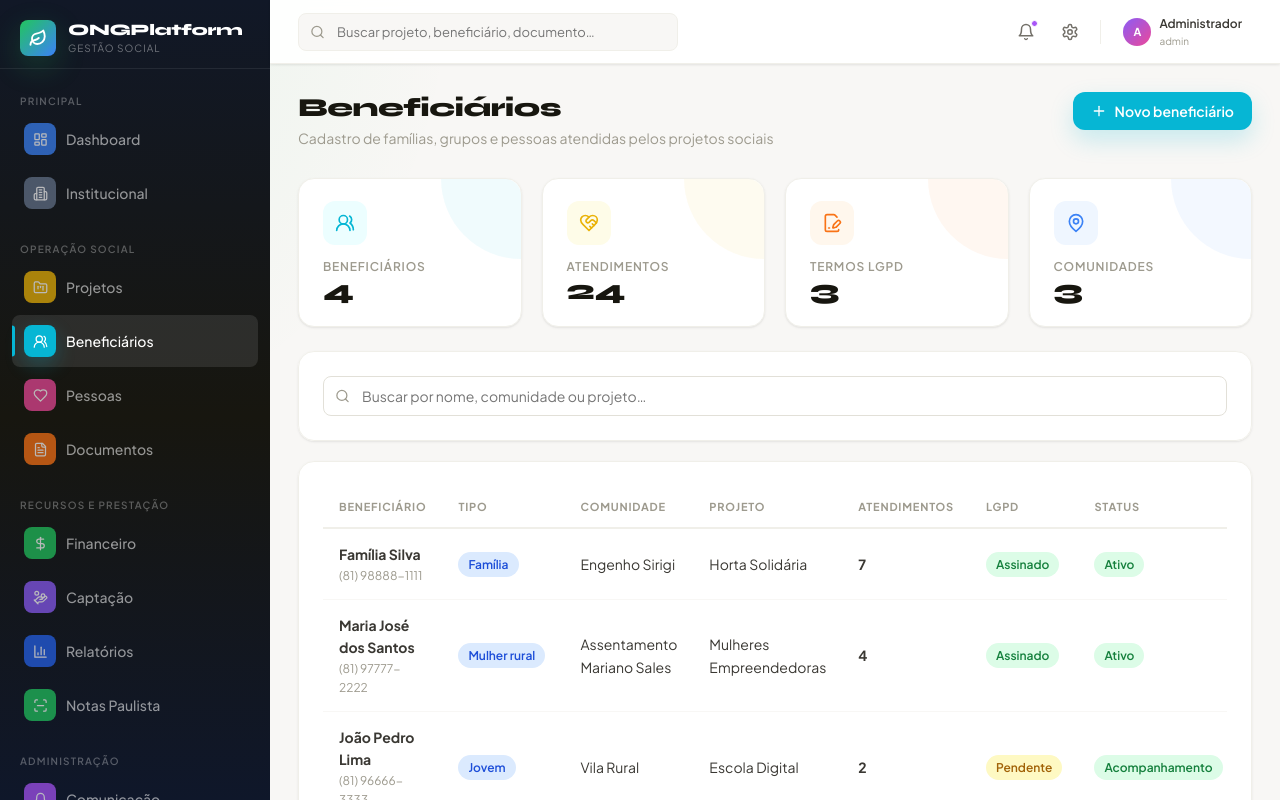
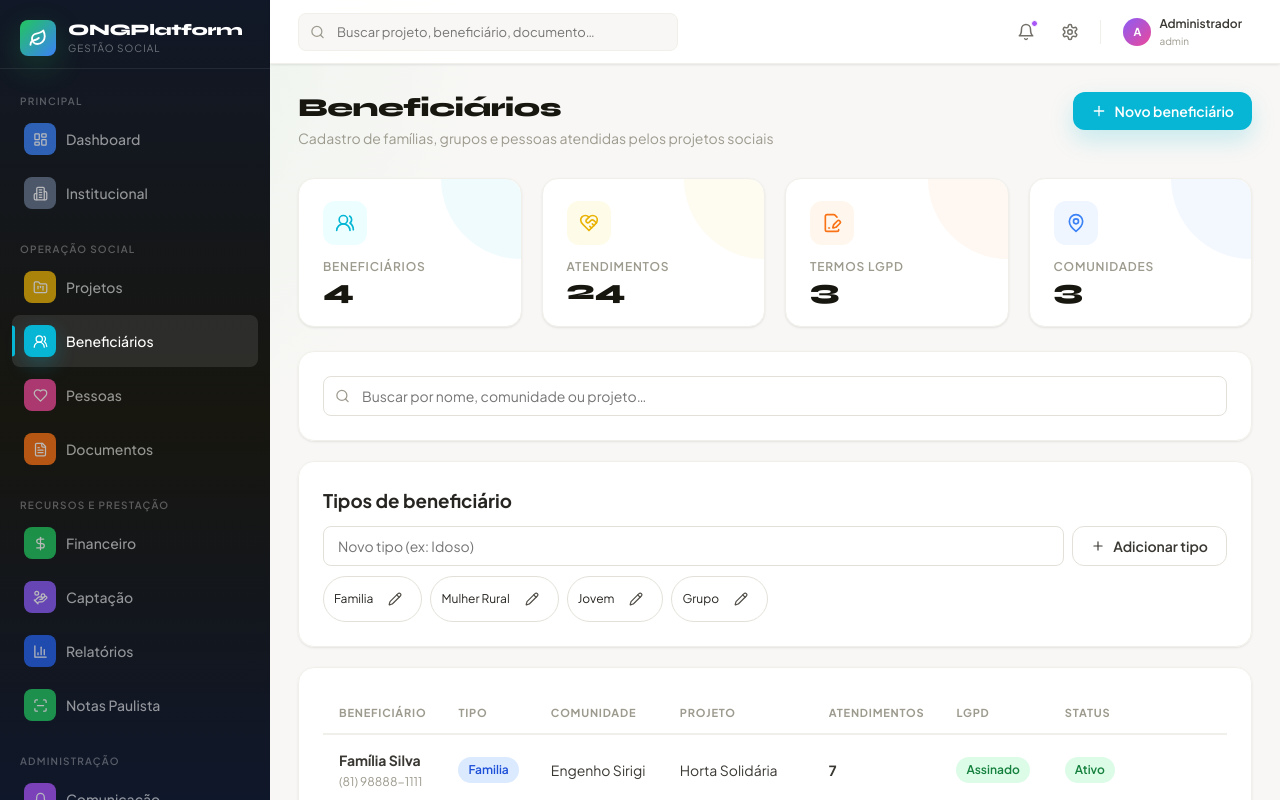
Before and after one commit to Klint-prog/ong-platform, a React (Vite) app: page /beneficiarios in a window 1280 px wide. Both pictures are taken after typing "name@example.com", "Sample123" into the empty fields and a click on the button "Entrar". Shown: the top 800 px of the page. Built offline with nearby package versions, Linux system fonts and the light colour scheme.

Commit message:
Permitir gerenciar tipos de beneficiários

```diff
--- a/src/App.jsx
+++ b/src/App.jsx
@@ -15,6 +15,7 @@ import Beneficiarios from './pages/beneficiarios/Beneficiarios'
 import Documentos from './pages/documentos/Documentos'
 import Captacao from './pages/captacao/Captacao'
 import Relatorios from './pages/relatorios/Relatorios'
+import BeneficiarioCadastroPage from './pages/beneficiarios/BeneficiarioCadastroPage'
 import { NovaPessoaPage, NovaTransacaoPage, NovoEnvioPage, EditarInstitucionalPage } from './pages/cadastros/Cadastros'
 import NovoProjetoPage from './pages/projetos/NovoProjetoPage'
 import { Search, Bell, Settings } from 'lucide-react'
@@ -62,6 +63,8 @@ function AppShell({ user, onLogout }) {
           <Route path="/pessoas"       element={<Pessoas />} />
           <Route path="/pessoas/nova"  element={<NovaPessoaPage />} />
           <Route path="/beneficiarios" element={<Beneficiarios />} />
+          <Route path="/beneficiarios/novo" element={<BeneficiarioCadastroPage />} />
+          <Route path="/beneficiarios/:id/editar" element={<BeneficiarioCadastroPage />} />
           <Route path="/financeiro"    element={<Financeiro />} />
           <Route path="/financeiro/nova" element={<NovaTransacaoPage />} />
           <Route path="/projetos"      element={<Projetos />} />
--- /dev/null
+++ b/src/pages/beneficiarios/BeneficiarioCadastroPage.jsx
@@ -0,0 +1,61 @@
+import { useEffect, useState } from 'react'
+import { ArrowLeft, Plus, Save } from 'lucide-react'
+import { useNavigate, useParams } from 'react-router-dom'
+import { listarTipos, salvarTipos } from './tiposBeneficiario'
+
+export default function BeneficiarioCadastroPage() {
+  const { id } = useParams()
+  const emEdicao = Boolean(id)
+  const navigate = useNavigate()
+  const [tipos, setTipos] = useState([])
+  const [novoTipo, setNovoTipo] = useState('')
+
+  useEffect(() => {
+    setTipos(listarTipos())
+  }, [])
+
+  const adicionarTipo = () => {
+    const normalizado = novoTipo.trim().toUpperCase().replaceAll(' ', '_')
+    if (!normalizado || tipos.includes(normalizado)) return
+    const atualizados = [...tipos, normalizado]
+    setTipos(atualizados)
+    salvarTipos(atualizados)
+    setNovoTipo('')
+  }
+
+  return (
+    <div className="animate-fade-in">
+      <div className="page-header" style={{ marginBottom: 20 }}>
+        <div>
+          <h1 className="page-title">{emEdicao ? 'Editar beneficiário' : 'Novo beneficiário'}</h1>
+          <p className="page-subtitle">{emEdicao ? 'Atualize as informações do beneficiário selecionado' : 'Cadastre famílias, grupos e pessoas atendidas'}</p>
+        </div>
+        <button className="btn btn-outline" onClick={() => navigate(-1)}><ArrowLeft size={16} /> Voltar</button>
+      </div>
+
+      <div className="card" style={{ maxWidth: 760 }}>
+        <div style={{ display: 'grid', gap: 14 }}>
+          <input placeholder="Nome do beneficiário" />
+          <div style={{ display: 'grid', gap: 8 }}>
+            <select>
+              {tipos.map((tipo) => <option key={tipo} value={tipo}>{tipo}</option>)}
+            </select>
+            <div style={{ display: 'flex', gap: 8 }}>
+              <input value={novoTipo} onChange={(e) => setNovoTipo(e.target.value)} placeholder="Adicionar novo tipo" />
+              <button className="btn btn-outline" type="button" onClick={adicionarTipo}><Plus size={14} /> Incluir tipo</button>
+            </div>
+          </div>
+          <input placeholder="Comunidade" />
+          <input placeholder="Projeto" />
+          <input placeholder="Telefone" />
+          <input placeholder="Status" />
+          <input type="number" placeholder="Atendimentos" />
+        </div>
+
+        <div style={{ display: 'flex', justifyContent: 'flex-end', marginTop: 18 }}>
+          <button className="btn btn-primary" style={{ '--mod-color': 'var(--blue-500)' }}><Save size={15} /> Salvar</button>
+        </div>
+      </div>
+    </div>
+  )
+}
--- a/src/pages/beneficiarios/Beneficiarios.jsx
+++ b/src/pages/beneficiarios/Beneficiarios.jsx
@@ -1,5 +1,7 @@
-import { useMemo, useState } from 'react'
-import { UsersRound, Plus, Search, MapPin, FileSignature, HeartHandshake, Trash2 } from 'lucide-react'
+import { useEffect, useMemo, useState } from 'react'
+import { useNavigate } from 'react-router-dom'
+import { UsersRound, Plus, Search, MapPin, FileSignature, HeartHandshake, Trash2, Pencil, Check, X } from 'lucide-react'
+import { listarTipos, salvarTipos, TIPOS_PADRAO } from './tiposBeneficiario'
 
 const seedBeneficiarios = [
   { id: 1, nome: 'Família Silva', tipo: 'FAMILIA', comunidade: 'Engenho Sirigi', projeto: 'Horta Solidária', telefone: '(81) 98888-1111', status: 'ATIVO', termoLgpd: true, atendimentos: 7 },
@@ -8,17 +10,48 @@ const seedBeneficiarios = [
   { id: 4, nome: 'Coletivo de Agricultores Sirigi', tipo: 'GRUPO', comunidade: 'Engenho Sirigi', projeto: 'Saúde Rural', telefone: '(81) 95555-4444', status: 'ATIVO', termoLgpd: true, atendimentos: 11 },
 ]
 
-const tipoLabel = {
-  FAMILIA: 'Família',
-  MULHER_RURAL: 'Mulher rural',
-  JOVEM: 'Jovem',
-  GRUPO: 'Grupo comunitário',
-}
+const formatarTipo = (tipo) => tipo.replaceAll('_', ' ').toLowerCase().replace(/(^|\s)\S/g, (l) => l.toUpperCase())
 
 export default function Beneficiarios() {
   const [beneficiarios, setBeneficiarios] = useState(seedBeneficiarios)
   const [busca, setBusca] = useState('')
+  const [tipos, setTipos] = useState([])
+  const [novoTipo, setNovoTipo] = useState('')
+  const [editandoTipo, setEditandoTipo] = useState(null)
+  const [valorEdicaoTipo, setValorEdicaoTipo] = useState('')
+  const navigate = useNavigate()
 
+
+  useEffect(() => {
+    setTipos(listarTipos())
+  }, [])
+
+  const adicionarTipo = () => {
+    const normalizado = novoTipo.trim().toUpperCase().replaceAll(' ', '_')
+    if (!normalizado || tipos.includes(normalizado)) return
+    const atualizados = [...tipos, normalizado]
+    setTipos(atualizados)
+    salvarTipos(atualizados)
+    setNovoTipo('')
+  }
+
+  const salvarEdicaoTipo = () => {
+    const normalizado = valorEdicaoTipo.trim().toUpperCase().replaceAll(' ', '_')
+    if (!normalizado || tipos.includes(normalizado)) return
+    const atualizados = tipos.map((t) => (t === editandoTipo ? normalizado : t))
+    setTipos(atualizados)
+    salvarTipos(atualizados)
+    setBeneficiarios((atual) => atual.map((b) => (b.tipo === editandoTipo ? { ...b, tipo: normalizado } : b)))
+    setEditandoTipo(null)
+    setValorEdicaoTipo('')
+  }
+
+  const excluirTipo = (tipo) => {
+    if (TIPOS_PADRAO.includes(tipo)) return
+    const atualizados = tipos.filter((t) => t !== tipo)
+    setTipos(atualizados)
+    salvarTipos(atualizados)
+  }
   const filtrados = useMemo(() => beneficiarios.filter((b) => {
     const termo = busca.toLowerCase()
     return b.nome.toLowerCase().includes(termo) || b.comunidade.toLowerCase().includes(termo) || b.projeto.toLowerCase().includes(termo)
@@ -37,7 +70,7 @@ export default function Beneficiarios() {
           <h1 className="page-title">Beneficiários</h1>
           <p className="page-subtitle">Cadastro de famílias, grupos e pessoas atendidas pelos projetos sociais</p>
         </div>
-        <button className="btn btn-primary"><Plus size={16} /> Novo beneficiário</button>
+        <button className="btn btn-primary" onClick={() => navigate('/beneficiarios/novo')}><Plus size={16} /> Novo beneficiário</button>
       </div>
 
       <div className="grid-4" style={{ marginBottom: 24 }}>
@@ -53,6 +86,32 @@ export default function Beneficiarios() {
           <input value={busca} onChange={(e) => setBusca(e.target.value)} placeholder="Buscar por nome, comunidade ou projeto…" style={{ paddingLeft: 38 }} />
         </div>
       </div>
+      <div className="card" style={{ marginBottom: 20 }}>
+        <h3 style={{ marginBottom: 10 }}>Tipos de beneficiário</h3>
+        <div style={{ display: 'flex', gap: 8, marginBottom: 10 }}>
+          <input value={novoTipo} onChange={(e) => setNovoTipo(e.target.value)} placeholder="Novo tipo (ex: Idoso)" />
+          <button className="btn btn-outline" onClick={adicionarTipo} type="button"><Plus size={14} /> Adicionar tipo</button>
+        </div>
+        <div style={{ display: 'flex', flexWrap: 'wrap', gap: 8 }}>
+          {tipos.map((tipo) => (
+            <div key={tipo} style={{ display: 'flex', alignItems: 'center', gap: 6, border: '1px solid var(--gray-200)', borderRadius: 999, padding: '6px 10px' }}>
+              {editandoTipo === tipo ? (
+                <>
+                  <input value={valorEdicaoTipo} onChange={(e) => setValorEdicaoTipo(e.target.value)} style={{ width: 140, padding: '4px 8px' }} />
+                  <button className="btn btn-ghost btn-icon btn-sm" onClick={salvarEdicaoTipo} type="button"><Check size={14} /></button>
+                  <button className="btn btn-ghost btn-icon btn-sm" onClick={() => setEditandoTipo(null)} type="button"><X size={14} /></button>
+                </>
+              ) : (
+                <>
+                  <span style={{ fontSize: 12 }}>{formatarTipo(tipo)}</span>
+                  <button className="btn btn-ghost btn-icon btn-sm" onClick={() => { setEditandoTipo(tipo); setValorEdicaoTipo(tipo) }} type="button"><Pencil size={14} /></button>
+                  {!TIPOS_PADRAO.includes(tipo) && <button className="btn btn-ghost btn-icon btn-sm" onClick={() => excluirTipo(tipo)} type="button"><Trash2 size={14} /></button>}
+                </>
+              )}
+            </div>
+          ))}
+        </div>
+      </div>
 
       <div className="card">
         <div className="table-wrap">
@@ -62,13 +121,18 @@ export default function Beneficiarios() {
               {filtrados.map((b) => (
                 <tr key={b.id}>
                   <td><strong>{b.nome}</strong><div style={{ fontSize: 12, color: 'var(--gray-400)' }}>{b.telefone}</div></td>
-                  <td><span className="badge badge-blue">{tipoLabel[b.tipo]}</span></td>
+                  <td><span className="badge badge-blue">{formatarTipo(b.tipo)}</span></td>
                   <td>{b.comunidade}</td>
                   <td>{b.projeto}</td>
                   <td><strong>{b.atendimentos}</strong></td>
                   <td><span className={`badge ${b.termoLgpd ? 'badge-green' : 'badge-yellow'}`}>{b.termoLgpd ? 'Assinado' : 'Pendente'}</span></td>
                   <td><span className="badge badge-green">{b.status === 'ATIVO' ? 'Ativo' : 'Acompanhamento'}</span></td>
-                  <td><button className="btn btn-ghost btn-icon btn-sm" onClick={() => remover(b.id)} title="Remover beneficiário"><Trash2 size={15} /></button></td>
+                  <td>
+                    <div style={{ display: 'flex', gap: 6 }}>
+                      <button className="btn btn-ghost btn-icon btn-sm" onClick={() => navigate(`/beneficiarios/${b.id}/editar`)} title="Alterar cadastro"><Pencil size={15} /></button>
+                      <button className="btn btn-ghost btn-icon btn-sm" onClick={() => remover(b.id)} title="Remover beneficiário"><Trash2 size={15} /></button>
+                    </div>
+                  </td>
                 </tr>
               ))}
             </tbody>
--- /dev/null
+++ b/src/pages/beneficiarios/tiposBeneficiario.js
@@ -0,0 +1,20 @@
+const CHAVE_TIPOS = 'ong_beneficiarios_tipos'
+
+export const TIPOS_PADRAO = ['FAMILIA', 'MULHER_RURAL', 'JOVEM', 'GRUPO']
+
+export function listarTipos() {
+  const salvo = localStorage.getItem(CHAVE_TIPOS)
+  if (!salvo) return TIPOS_PADRAO
+
+  try {
+    const dados = JSON.parse(salvo)
+    if (!Array.isArray(dados) || !dados.length) return TIPOS_PADRAO
+    return dados
+  } catch {
+    return TIPOS_PADRAO
+  }
+}
+
+export function salvarTipos(tipos) {
+  localStorage.setItem(CHAVE_TIPOS, JSON.stringify(tipos))
+}
```
